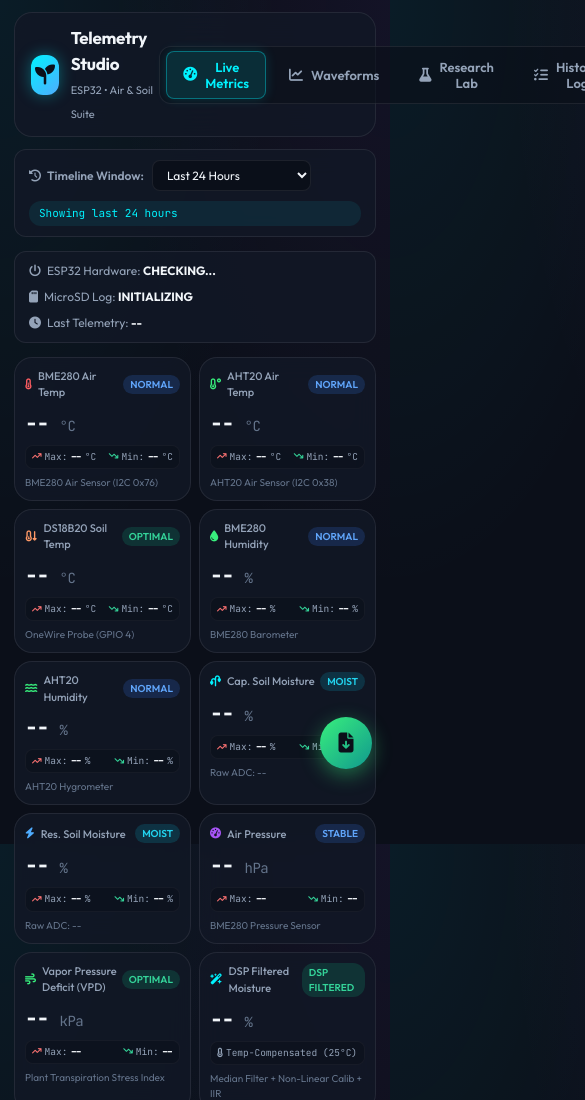
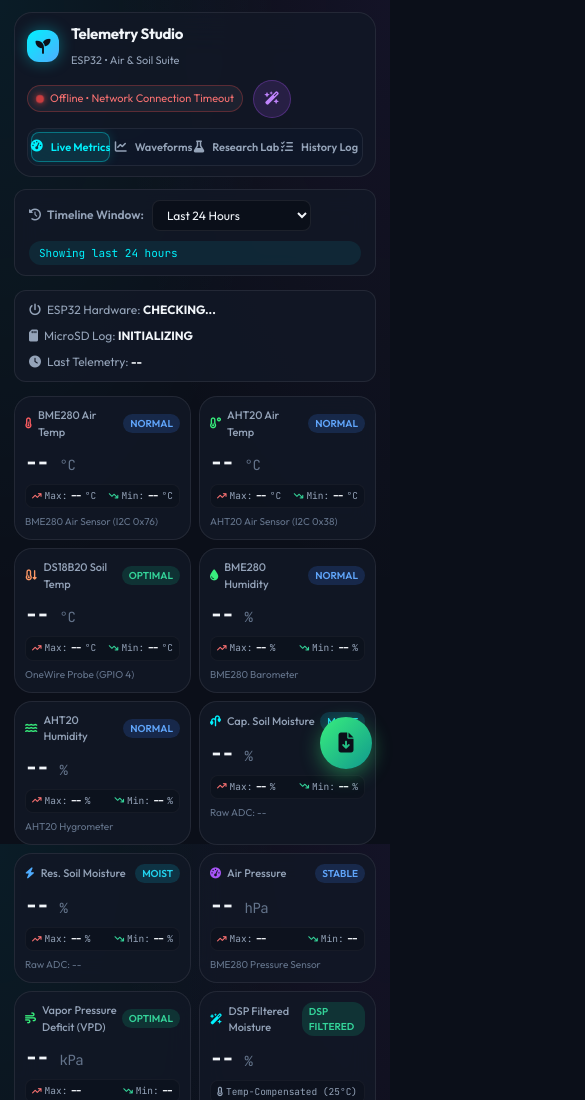
Before and after one commit to SecretiveCodeRunner/soil-air-dashboard, a website: page index.html in a window 390 px wide. Shown: the top 1100 px of the page, 585 px wide, since content can reach past the window. Drawn offline with Linux system fonts and the light colour scheme; no server answers.

Commit message:
feat: Mobile responsive web layout and interactive hysteresis tooltips

```diff
--- a/app.js
+++ b/app.js
@@ -985,6 +985,21 @@
           },
           options: {
             ...chartOptions,
+            plugins: {
+              ...chartOptions.plugins,
+              tooltip: {
+                callbacks: {
+                  label: function(ctx) {
+                    const p = ctx.raw;
+                    return [
+                      `Timestamp: ${p.label || 'N/A'}`,
+                      `Air Temp: ${p.x}°C | Soil Temp: ${p.y}°C`,
+                      `Gradient: ${(p.x - p.y >= 0 ? '+' : '')}${(p.x - p.y).toFixed(2)}°C (${p.x >= p.y ? 'Air Warmer' : 'Soil Warmer (Direct Sun)'})`
+                    ];
+                  }
+                }
+              }
+            },
             scales: {
               x: {
                 title: { display: true, text: "Air Temperature (°C)", color: "#8a99ad", font: { size: 11, weight: 'bold' } },
@@ -1761,7 +1776,18 @@
     const airT = r.BME_AirTemp_C ?? r.AHT_AirTemp_C ?? r.AirTemp_C;
     const soilT = r.SoilTemp_C;
     if (airT !== null && airT !== undefined && soilT !== null && soilT !== undefined) {
-      hysteresisPoints.push({ x: Number(Number(airT).toFixed(2)), y: Number(Number(soilT).toFixed(2)) });
+      let timeLabel = "";
+      if (r.Date && r.Time) {
+        const p = r.Date.split("-");
+        timeLabel = p.length === 3 ? `${p[1]}/${p[2]} ${r.Time.substring(0, 5)}` : `${r.Date} ${r.Time.substring(0, 5)}`;
+      } else if (r.Time) {
+        timeLabel = r.Time.substring(0, 5);
+      }
+      hysteresisPoints.push({
+        x: Number(Number(airT).toFixed(2)),
+        y: Number(Number(soilT).toFixed(2)),
+        label: timeLabel
+      });
     }
   });
 
--- a/style.css
+++ b/style.css
@@ -1779,3 +1779,99 @@
   align-items: center;
   gap: 6px;
 }
+
+/* MOBILE RESPONSIVE ENHANCEMENTS (SMARTPHONES & TABLETS) */
+@media (max-width: 768px) {
+  .app-header {
+    flex-wrap: wrap;
+    gap: 10px;
+    padding: 10px 12px;
+  }
+
+  .app-brand {
+    flex: 1;
+    min-width: 160px;
+  }
+
+  .header-actions {
+    flex-shrink: 0;
+  }
+
+  .top-nav-bar {
+    order: 3;
+    width: 100%;
+    display: flex;
+    overflow-x: auto;
+    -webkit-overflow-scrolling: touch;
+    gap: 4px;
+    padding: 3px;
+    scrollbar-width: none;
+    background: rgba(15, 23, 42, 0.7);
+  }
+
+  .top-nav-bar::-webkit-scrollbar {
+    display: none;
+  }
+
+  .top-nav-bar .nav-item {
+    flex: 1;
+    padding: 7px 8px;
+    font-size: 11px;
+    justify-content: center;
+    min-width: 65px;
+    text-align: center;
+    white-space: nowrap;
+  }
+
+  .top-nav-bar .nav-item i {
+    font-size: 12px;
+  }
+
+  .research-header-banner {
+    flex-direction: column;
+    align-items: flex-start;
+    gap: 10px;
+    padding: 12px;
+  }
+
+  .research-header-banner .banner-title {
+    gap: 10px;
+  }
+
+  .research-header-banner .banner-title i {
+    padding: 8px;
+    font-size: 18px;
+  }
+
+  .research-stats-pill {
+    align-self: flex-start;
+    font-size: 11px;
+    padding: 4px 10px;
+  }
+
+  .charts-grid {
+    grid-template-columns: 1fr !important;
+    gap: 12px;
+  }
+
+  .chart-card.full-width {
+    grid-column: span 1 !important;
+  }
+}
+
+@media (max-width: 480px) {
+  .brand-text h1 {
+    font-size: 15px;
+  }
+
+  .logo-icon {
+    width: 32px;
+    height: 32px;
+    font-size: 15px;
+  }
+
+  .connection-badge {
+    padding: 4px 8px;
+    font-size: 11px;
+  }
+}
--- a/www/style.css
+++ b/www/style.css
@@ -1779,3 +1779,99 @@
   align-items: center;
   gap: 6px;
 }
+
+/* MOBILE RESPONSIVE ENHANCEMENTS (SMARTPHONES & TABLETS) */
+@media (max-width: 768px) {
+  .app-header {
+    flex-wrap: wrap;
+    gap: 10px;
+    padding: 10px 12px;
+  }
+
+  .app-brand {
+    flex: 1;
+    min-width: 160px;
+  }
+
+  .header-actions {
+    flex-shrink: 0;
+  }
+
+  .top-nav-bar {
+    order: 3;
+    width: 100%;
+    display: flex;
+    overflow-x: auto;
+    -webkit-overflow-scrolling: touch;
+    gap: 4px;
+    padding: 3px;
+    scrollbar-width: none;
+    background: rgba(15, 23, 42, 0.7);
+  }
+
+  .top-nav-bar::-webkit-scrollbar {
+    display: none;
+  }
+
+  .top-nav-bar .nav-item {
+    flex: 1;
+    padding: 7px 8px;
+    font-size: 11px;
+    justify-content: center;
+    min-width: 65px;
+    text-align: center;
+    white-space: nowrap;
+  }
+
+  .top-nav-bar .nav-item i {
+    font-size: 12px;
+  }
+
+  .research-header-banner {
+    flex-direction: column;
+    align-items: flex-start;
+    gap: 10px;
+    padding: 12px;
+  }
+
+  .research-header-banner .banner-title {
+    gap: 10px;
+  }
+
+  .research-header-banner .banner-title i {
+    padding: 8px;
+    font-size: 18px;
+  }
+
+  .research-stats-pill {
+    align-self: flex-start;
+    font-size: 11px;
+    padding: 4px 10px;
+  }
+
+  .charts-grid {
+    grid-template-columns: 1fr !important;
+    gap: 12px;
+  }
+
+  .chart-card.full-width {
+    grid-column: span 1 !important;
+  }
+}
+
+@media (max-width: 480px) {
+  .brand-text h1 {
+    font-size: 15px;
+  }
+
+  .logo-icon {
+    width: 32px;
+    height: 32px;
+    font-size: 15px;
+  }
+
+  .connection-badge {
+    padding: 4px 8px;
+    font-size: 11px;
+  }
+}
```
Also changed, not shown: www/app.js (+27 -1 lines), 1 other file.
